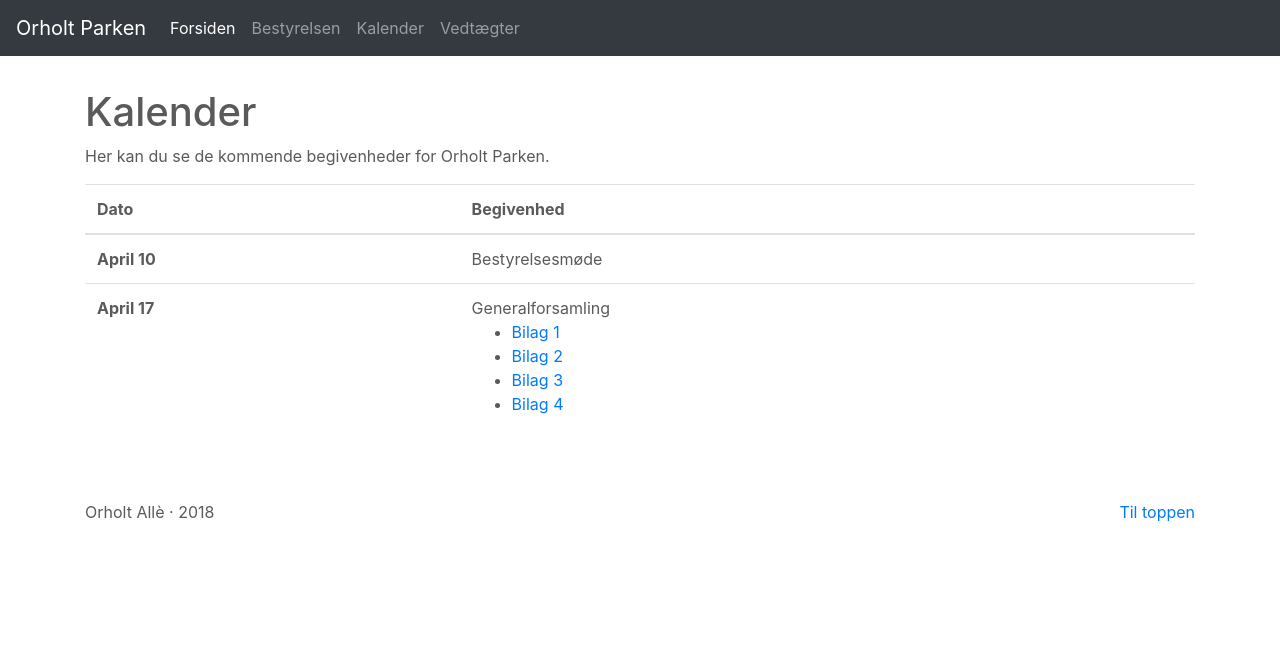
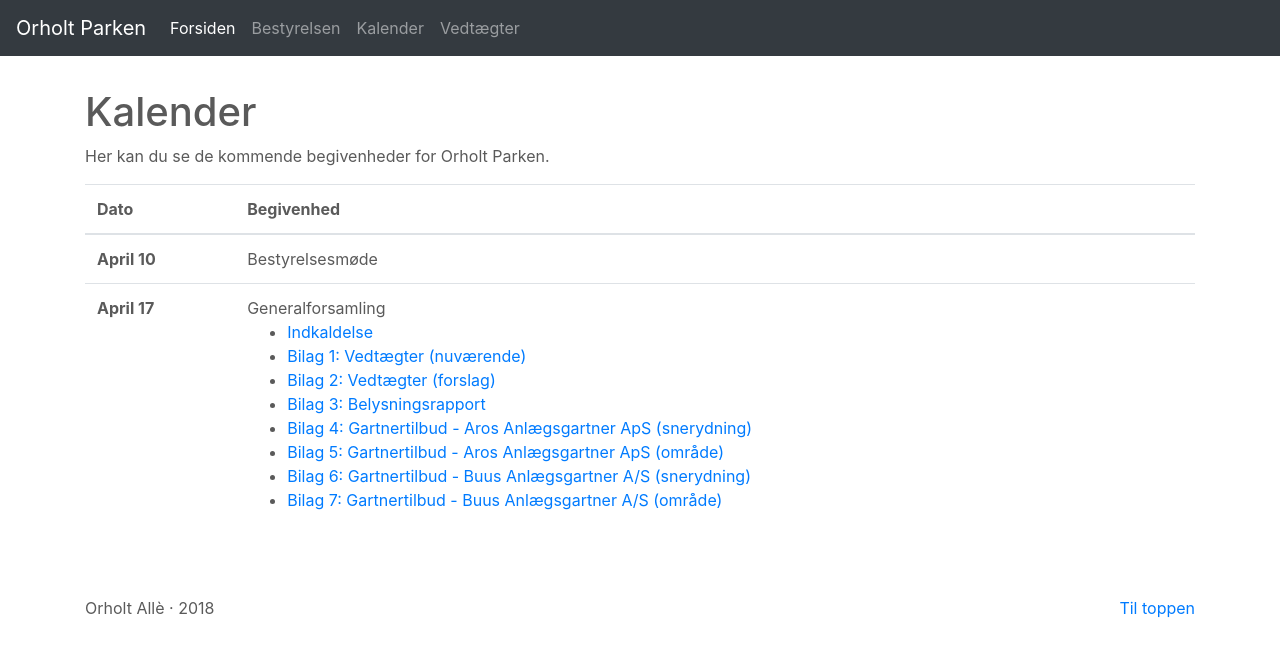
Before and after one commit to orholt-parken/orholt-parken.github.io, a Jekyll site: the page built from kalender.html, in a window 1280 px wide. Shown: the top 657 px of the page. Built offline with Jekyll 4.4.1, drawn with Linux system fonts in a browser that asks for light colours; nearby versions of some CDN libraries.

Commit message:
Added files

```diff
--- a/kalender.html
+++ b/kalender.html
@@ -6,7 +6,6 @@ title: Kalender
 <p>
     Her kan du se de kommende begivenheder for Orholt Parken.
 </p>
-
 
 <table class="table">
     <thead>
@@ -25,10 +24,14 @@ title: Kalender
         <td>
             Generalforsamling
             <ul>
-                <li><a href="#">Bilag 1</a></li>
-                <li><a href="#">Bilag 2</a></li>
-                <li><a href="#">Bilag 3</a></li>
-                <li><a href="#">Bilag 4</a></li>
+              <li><a href="/assets/files/2018-04-17/2018-04-14-indkaldelse.pdf">Indkaldelse</a></li>
+              <li><a href="/assets/files/2018-04-17/vedtaegter-2017.pdf">Bilag 1: Vedtægter (nuværende)</a></li>
+              <li><a href="/assets/files/2018-04-17/vedtaegter-2018.pdf">Bilag 2: Vedtægter (forslag)</a></li>
+              <li><a href="/assets/files/2018-04-17/belysningsrapport.pdf">Bilag 3: Belysningsrapport</a></li>
+              <li><a href="/assets/files/2018-04-17/gartnertilbud-1-1.pdf">Bilag 4: Gartnertilbud - Aros Anlægsgartner ApS (snerydning)</a></li>
+              <li><a href="/assets/files/2018-04-17/gartnertilbud-1-1.pdf">Bilag 5: Gartnertilbud - Aros Anlægsgartner ApS (område)</a></li>
+              <li><a href="/assets/files/2018-04-17/gartnertilbug-2-1.pdf">Bilag 6: Gartnertilbud - Buus Anlægsgartner A/S (snerydning)</a></li>
+              <li><a href="/assets/files/2018-04-17/gartnertilbug-2-2.pdf">Bilag 7: Gartnertilbud - Buus Anlægsgartner A/S (område)</a></li>
             </ul>
         </td>
       </tr>
```
Also changed, not shown: 8 other files.
